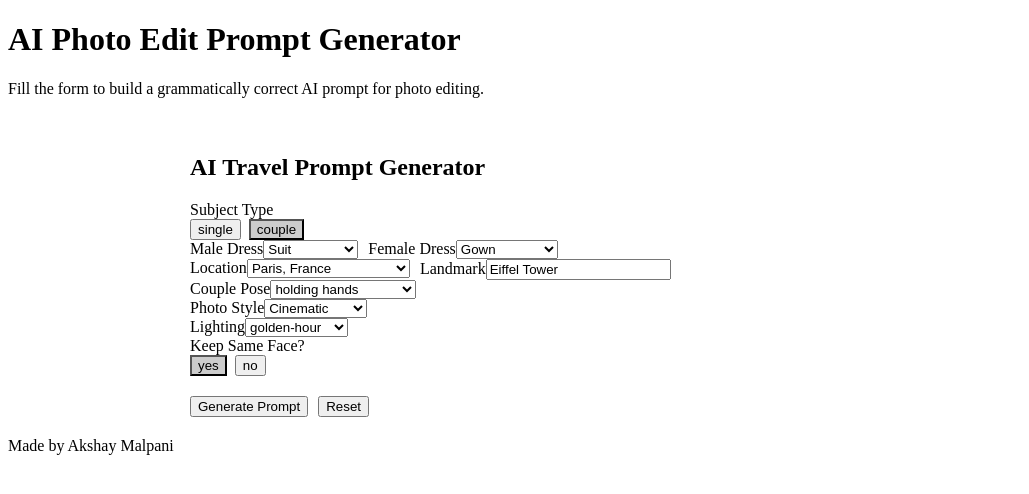
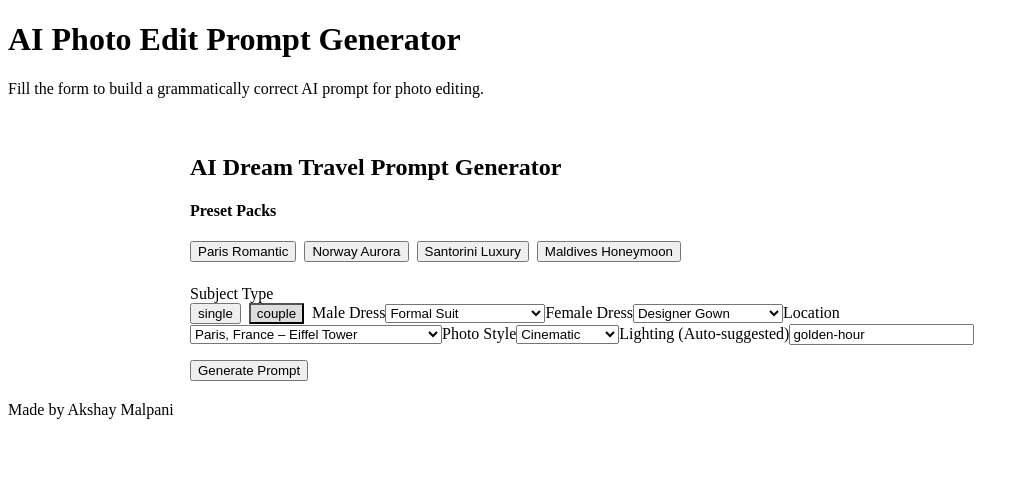
Before and after one commit to apmalpanigit/prompt-generator, a React (Vite) app: page / in a window 1280 px wide. Both pictures are taken after a click on the button "couple". Shown: the top 494 px of the page, without its empty margins (0-1029 px from the left). Built offline with nearby package versions, Linux system fonts and the light colour scheme; the HTML template or start-up script is replaced by a standard one.

Commit message:
couple changes

```diff
--- a/src/components/PromptForm.jsx
+++ b/src/components/PromptForm.jsx
@@ -1,47 +1,129 @@
 import React, { useState, useEffect } from "react";
 
 /* =======================
-   DEFAULT FORM STATE
+   DATA CONFIG
 ======================= */
+
+// Male & Female Dresses
+const maleDresses = [
+  "Tuxedo",
+  "Formal Suit",
+  "Three-piece Suit",
+  "Italian Linen Suit",
+  "Blazer with Trousers",
+  "Overcoat with Scarf",
+  "Leather Jacket",
+  "Winter Trench Coat",
+  "Casual Shirt & Chinos",
+  "Denim Jacket",
+  "Sherwani",
+  "Nehru Jacket",
+  "Kurta Pajama",
+  "Pathani Suit",
+  "Traditional Ethnic Wear",
+];
+
+const femaleDresses = [
+  "Evening Gown",
+  "Designer Gown",
+  "Cocktail Dress",
+  "Maxi Dress",
+  "Summer Dress",
+  "Western Chic Outfit",
+  "Formal Blazer Dress",
+  "Long Coat with Dress",
+  "Saree",
+  "Silk Saree",
+  "Designer Lehenga",
+  "Anarkali Suit",
+  "Indo-Western Outfit",
+  "Cape Dress",
+  "Luxury Travel Outfit",
+];
+
+// Premium Locations with auto-lighting
+const locations = [
+  { name: "Paris, France – Eiffel Tower", light: "golden-hour" },
+  { name: "Santorini, Greece – Blue Domes", light: "golden-hour" },
+  { name: "Swiss Alps – Snow Mountains", light: "soft daylight" },
+  { name: "Norway – Northern Lights", light: "cinematic aurora lighting" },
+  { name: "Antarctica – Ice Landscape", light: "cold natural daylight" },
+  { name: "Venice, Italy – Grand Canal", light: "soft daylight" },
+  { name: "Monaco – Luxury Yachts", light: "soft daylight" },
+  {
+    name: "Cappadocia, Turkey – Hot Air Balloons",
+    light: "sunrise golden-hour",
+  },
+  { name: "Machu Picchu, Peru", light: "misty soft daylight" },
+  { name: "Iceland – Glaciers & Volcanoes", light: "dramatic cloudy light" },
+  { name: "Maldives – Overwater Villas", light: "soft tropical daylight" },
+  { name: "Bora Bora – Luxury Island", light: "golden-hour" },
+  { name: "Amalfi Coast, Italy", light: "warm daylight" },
+  { name: "Hallstatt, Austria", light: "soft daylight" },
+  { name: "Faroe Islands, Denmark", light: "dramatic moody light" },
+  { name: "Patagonia, Chile", light: "dramatic daylight" },
+  { name: "Lapland, Finland – Snow Village", light: "cinematic winter light" },
+  { name: "Seychelles – Private Beaches", light: "soft daylight" },
+  { name: "Dubai – Burj Khalifa", light: "luxury daylight" },
+  { name: "New York – Manhattan Skyline", light: "night ambient city lights" },
+];
+
+// Preset Packs (High-conversion)
+const presetPacks = {
+  "Paris Romantic": {
+    location: "Paris, France – Eiffel Tower",
+    picType: "Cinematic",
+    emotion: "romantic smile",
+    couplePose: "holding hands",
+  },
+  "Norway Aurora": {
+    location: "Norway – Northern Lights",
+    picType: "Fantasy",
+    emotion: "awe",
+    couplePose: "looking at the sky",
+  },
+  "Santorini Luxury": {
+    location: "Santorini, Greece – Blue Domes",
+    picType: "Luxury Travel",
+    emotion: "elegant smile",
+    couplePose: "walking together",
+  },
+  "Maldives Honeymoon": {
+    location: "Maldives – Overwater Villas",
+    picType: "Luxury Travel",
+    emotion: "romantic",
+    couplePose: "hugging",
+  },
+};
+
+/* =======================
+   DEFAULT STATE
+======================= */
+
 const defaultForm = {
-  subjectType: "single", // single | couple
+  subjectType: "single",
   gender: "female",
-
-  dress: "Saree",
-  maleDress: "Suit",
-  femaleDress: "Gown",
-
-  location: "Paris, France",
-  landmark: "Eiffel Tower",
-
+  dress: "",
+  maleDress: "Formal Suit",
+  femaleDress: "Designer Gown",
+  location: locations[0].name,
   picType: "Cinematic",
   posture: "standing",
   pose: "natural",
   couplePose: "holding hands",
-
   emotion: "smile",
-  clothColor: "multicolour",
-
-  environment: "Sunny",
-  background: "City",
-
+  environment: "outdoor",
+  background: "cityscape",
   sameFace: "yes",
-
-  beard: "none",
-  specs: "none",
-  hairstyle: "open",
-
-  light: "golden-hour",
+  light: locations[0].light,
   cameraAngle: "eye-level",
-  photoQuality: "high-resolution",
-
-  accessories: [],
-  filter: "none",
+  photoQuality: "ultra high-resolution",
 };
 
 /* =======================
    COMPONENT
 ======================= */
+
 export default function PromptForm() {
   const [form, setForm] = useState(defaultForm);
   const [prompt, setPrompt] = useState("");
@@ -51,30 +133,35 @@ export default function PromptForm() {
     setForm((prev) => ({ ...prev, [field]: value }));
   }
 
+  // Auto-update lighting when location changes
   useEffect(() => {
-    setCopied(false);
-  }, [prompt]);
+    const loc = locations.find((l) => l.name === form.location);
+    if (loc) {
+      update("light", loc.light);
+    }
+  }, [form.location]);
 
   /* =======================
      PROMPT BUILDER
   ======================= */
+
   function buildPrompt(v) {
     const p = [];
 
     if (v.subjectType === "couple") {
       p.push(
         `Create an ultra-realistic cinematic travel photograph of a couple,
-        same facial features as reference images,
+        same facial identity as reference images,
         male wearing ${v.maleDress},
         female wearing ${v.femaleDress},
         ${v.couplePose},
-        in ${v.location}, near ${v.landmark}.`
+        at ${v.location}.`
       );
     } else {
       p.push(
         `Create an ultra-realistic cinematic travel photograph of a ${v.gender},
         wearing ${v.dress},
-        standing in ${v.location}, near ${v.landmark}.`
+        standing at ${v.location}.`
       );
     }
 
@@ -92,12 +179,12 @@ export default function PromptForm() {
 
     p.push(
       v.sameFace === "yes"
-        ? "Ensure 100% same face identity, no facial alteration."
+        ? "Ensure exact facial identity match. No face changes."
         : "Minor facial enhancement allowed while preserving identity."
     );
 
     p.push(
-      "Photorealistic, DSLR quality, natural skin texture, realistic shadows, no distortion, no watermark, no text, no logo."
+      "Photorealistic, DSLR quality, natural skin texture, realistic shadows, no blur, no distortion, no watermark, no logo, no text."
     );
 
     return p.join(" ");
@@ -108,27 +195,43 @@ export default function PromptForm() {
     setPrompt(buildPrompt(form));
   }
 
+  function applyPreset(name) {
+    const preset = presetPacks[name];
+    setForm((prev) => ({
+      ...prev,
+      ...preset,
+    }));
+  }
+
   async function copyPrompt() {
     await navigator.clipboard.writeText(prompt);
     setCopied(true);
     setTimeout(() => setCopied(false), 2000);
   }
 
-  function resetForm() {
-    setForm(defaultForm);
-    setPrompt("");
-  }
-
   /* =======================
      UI
   ======================= */
+
   return (
     <div style={{ maxWidth: 900, margin: "auto", padding: 20 }}>
-      <h2>AI Travel Prompt Generator</h2>
+      <h2>AI Dream Travel Prompt Generator</h2>
+
+      {/* PRESET PACKS */}
+      <div style={{ marginBottom: 15 }}>
+        <h4>Preset Packs</h4>
+        {Object.keys(presetPacks).map((p) => (
+          <button
+            key={p}
+            onClick={() => applyPreset(p)}
+            style={{ marginRight: 8, marginBottom: 8 }}
+          >
+            {p}
+          </button>
+        ))}
+      </div>
 
       <form onSubmit={onGenerate}>
-        {/* SUBJECT TYPE */}
-        <div>
         <label>Subject Type</label>
         <br />
         {["single", "couple"].map((t) => (
@@ -138,16 +241,15 @@ export default function PromptForm() {
             onClick={() => update("subjectType", t)}
             style={{
               marginRight: 8,
-                background: form.subjectType === t ? "#ccc" : "",
+              background: form.subjectType === t ? "#ddd" : "",
             }}
           >
             {t}
           </button>
         ))}
-        </div>
 
-        {/* GENDER */}
         {form.subjectType === "single" && (
+          <>
             <div>
               <label>Gender</label>
               <br />
@@ -158,124 +260,64 @@ export default function PromptForm() {
                   onClick={() => update("gender", g)}
                   style={{
                     marginRight: 8,
-                  background: form.gender === g ? "#ccc" : "",
+                    background: form.gender === g ? "#ddd" : "",
                   }}
                 >
                   {g}
                 </button>
               ))}
             </div>
-        )}
 
-        {/* DRESS */}
-        {form.subjectType === "single" && (
             <div>
               <label>Dress</label>
               <select
                 value={form.dress}
                 onChange={(e) => update("dress", e.target.value)}
               >
-              {["Saree", "Suit", "Western", "Gown", "Casual", "Formal"].map(
+                {(form.gender === "male" ? maleDresses : femaleDresses).map(
                   (d) => (
                     <option key={d}>{d}</option>
                   )
                 )}
               </select>
             </div>
+          </>
         )}
 
         {form.subjectType === "couple" && (
-          <div style={{ display: "flex", gap: 10 }}>
-            <div>
+          <>
             <label>Male Dress</label>
             <select
               value={form.maleDress}
               onChange={(e) => update("maleDress", e.target.value)}
             >
-                {[
-                  "Suit",
-                  "Tuxedo",
-                  "Jacket",
-                  "Casual Shirt",
-                  "Traditional",
-                ].map((d) => (
+              {maleDresses.map((d) => (
                 <option key={d}>{d}</option>
               ))}
             </select>
-            </div>
-            <div>
+
             <label>Female Dress</label>
             <select
               value={form.femaleDress}
               onChange={(e) => update("femaleDress", e.target.value)}
             >
-                {["Gown", "Dress", "Saree", "Lehenga", "Western Chic"].map(
-                  (d) => (
+              {femaleDresses.map((d) => (
                 <option key={d}>{d}</option>
-                  )
-                )}
+              ))}
             </select>
-            </div>
-          </div>
+          </>
         )}
 
-        {/* LOCATION */}
-        <div style={{ display: "flex", gap: 10 }}>
-          <div>
         <label>Location</label>
         <select
           value={form.location}
           onChange={(e) => update("location", e.target.value)}
         >
-              {[
-                "Paris, France",
-                "Santorini, Greece",
-                "Swiss Alps, Switzerland",
-                "Venice, Italy",
-                "Norway",
-                "Maldives",
-                "Bali, Indonesia",
-                "London, UK",
-                "New York, USA",
-                "Cappadocia, Turkey",
-              ].map((l) => (
-                <option key={l}>{l}</option>
+          {locations.map((l) => (
+            <option key={l.name}>{l.name}</option>
           ))}
         </select>
-          </div>
-          <div>
-            <label>Landmark</label>
-            <input
-              value={form.landmark}
-              onChange={(e) => update("landmark", e.target.value)}
-              placeholder="Eiffel Tower, Alps, Blue Domes"
-            />
-          </div>
-        </div>
 
-        {/* COUPLE POSE */}
-        {form.subjectType === "couple" && (
-          <div>
-            <label>Couple Pose</label>
-            <select
-              value={form.couplePose}
-              onChange={(e) => update("couplePose", e.target.value)}
-            >
-              {[
-                "holding hands",
-                "walking together",
-                "romantic close pose",
-                "looking at each other",
-                "hugging",
-              ].map((p) => (
-                <option key={p}>{p}</option>
-              ))}
-            </select>
-          </div>
-        )}
-
-        {/* STYLE */}
-        <div>
         <label>Photo Style</label>
         <select
           value={form.picType}
@@ -287,62 +329,22 @@ export default function PromptForm() {
             "Editorial",
             "Portrait",
             "High Fashion",
+            "Fantasy",
           ].map((p) => (
             <option key={p}>{p}</option>
           ))}
         </select>
-        </div>
 
-        {/* LIGHT */}
-        <div>
-          <label>Lighting</label>
-          <select
-            value={form.light}
-            onChange={(e) => update("light", e.target.value)}
-          >
-            {[
-              "golden-hour",
-              "soft daylight",
-              "dramatic",
-              "night ambient",
-              "studio",
-            ].map((l) => (
-              <option key={l}>{l}</option>
-            ))}
-          </select>
-        </div>
+        <label>Lighting (Auto-suggested)</label>
+        <input value={form.light} readOnly />
 
-        {/* SAME FACE */}
-        <div>
-          <label>Keep Same Face?</label>
-          <br />
-          {["yes", "no"].map((x) => (
-            <button
-              key={x}
-              type="button"
-              onClick={() => update("sameFace", x)}
-              style={{
-                marginRight: 8,
-                background: form.sameFace === x ? "#ccc" : "",
-              }}
-            >
-              {x}
-            </button>
-          ))}
-        </div>
-
-        {/* ACTIONS */}
-        <div style={{ marginTop: 20 }}>
+        <div style={{ marginTop: 15 }}>
           <button type="submit">Generate Prompt</button>
-          <button type="button" onClick={resetForm} style={{ marginLeft: 10 }}>
-            Reset
-          </button>
         </div>
       </form>
 
-      {/* OUTPUT */}
       {prompt && (
-        <div style={{ marginTop: 30 }}>
+        <div style={{ marginTop: 20 }}>
           <h3>Generated Prompt</h3>
           <textarea
             rows={8}
@@ -350,7 +352,7 @@ export default function PromptForm() {
             readOnly
             style={{ width: "100%" }}
           />
-          <button onClick={copyPrompt} style={{ marginTop: 10 }}>
+          <button onClick={copyPrompt}>
             {copied ? "Copied!" : "Copy Prompt"}
           </button>
         </div>
```
Also changed, not shown: 3 other files (tests, documents, lock files or other folders). Lines whose indentation alone changed are shown as unchanged.
